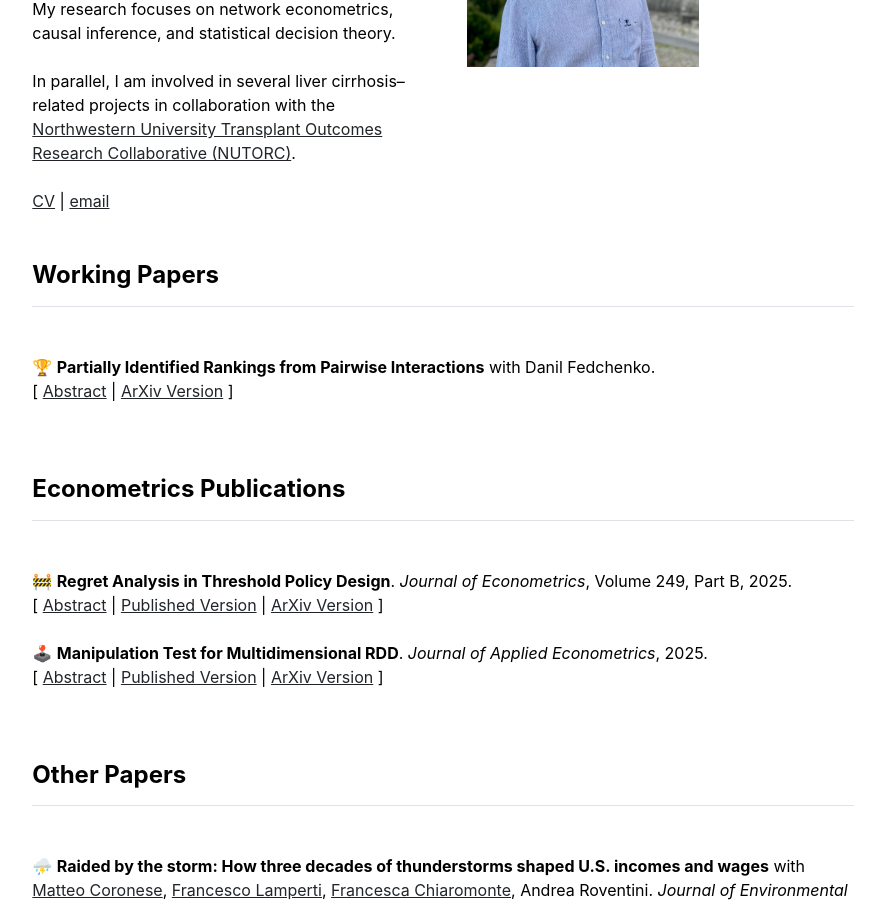
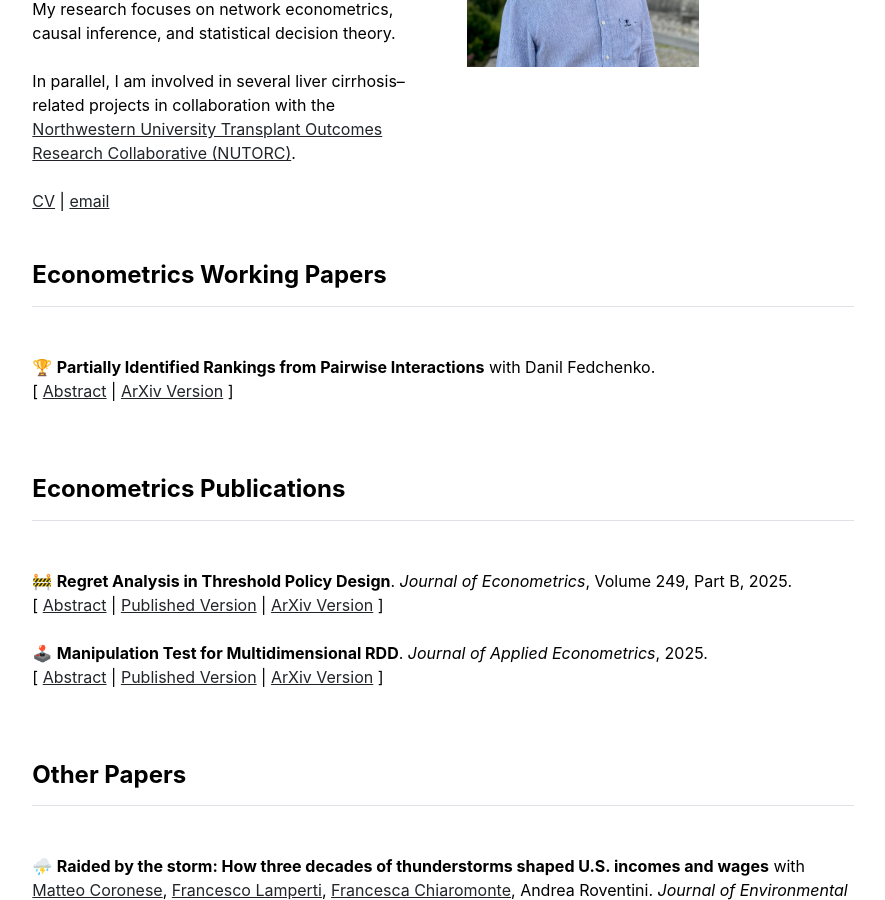
Before and after one commit to fedecrp/fedecrp.github.io, a Jekyll site: the page built from index.md, in a window 1280 px wide and 900 px high, scrolled down 332 px. Shown: the whole window, without its empty margins (197-1082 px from the left). Built offline with Jekyll 4.4.1, drawn with Linux system fonts in a browser that asks for light colours.

Commit message:
Update working_papers.html

```diff
--- a/_includes/working_papers.html
+++ b/_includes/working_papers.html
@@ -1,6 +1,6 @@
 <div class="row g-5 mb-5">
   <div>
-    <h4 class="fw-bold border-bottom pb-3 mb-5">Working Papers</h4>
+    <h4 class="fw-bold border-bottom pb-3 mb-5">Econometrics Working Papers</h4>
     <ul class="working_paper list-unstyled">
 
       <!-- First working paper -->
```
